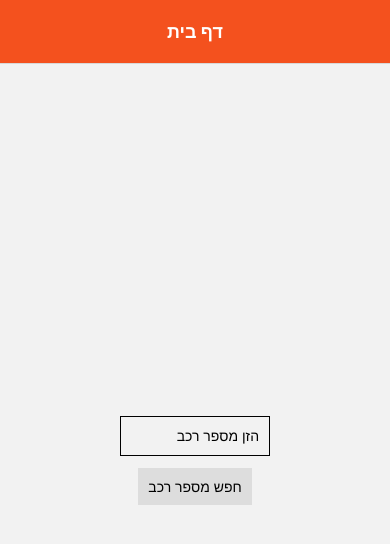
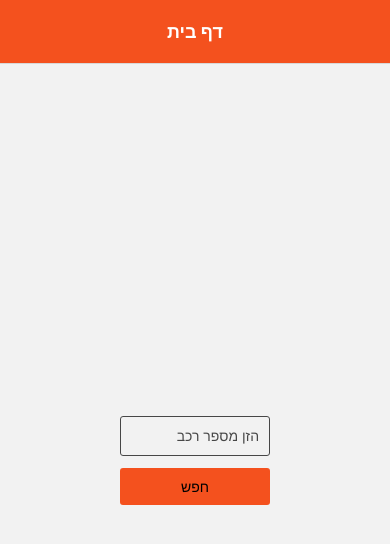
Before and after one commit to vladich11/Car, a React Native app: screen /Home in a window 390 px wide. Shown: the top 544 px of the page. Built offline with nearby package versions, Linux system fonts and the light colour scheme.

Commit message:
Design fix

```diff
--- a/src/screens/HomeScreen.js
+++ b/src/screens/HomeScreen.js
@@ -4,33 +4,33 @@ import {
   TextInput,
   TouchableOpacity,
   View,
-} from 'react-native';
-import React, { useState } from 'react';
-import { SafeAreaView } from 'react-native-safe-area-context';
-import { StatusBar } from 'expo-status-bar';
+} from "react-native";
+import React, { useState } from "react";
+import { SafeAreaView } from "react-native-safe-area-context";
+import { StatusBar } from "expo-status-bar";
 
 const HomeScreen = ({ navigation }) => {
-  const [numberPlate, setNumberplate] = useState('');
-  const [error, setError] = useState('');
+  const [numberPlate, setNumberplate] = useState("");
+  const [error, setError] = useState("");
 
   const validate = () => {
     if (!numberPlate) {
-      setError('אנא הזן מספר רכב');
+      setError("אנא הזן מספר רכב");
     } else {
-      navigation.navigate('Info', { numberPlate });
+      navigation.navigate("Info", { numberPlate });
     }
   };
 
   const handleError = () => {
-    setError('');
+    setError("");
   };
 
   return (
     <SafeAreaView
-      style={{ flex: 1, alignItems: 'center', justifyContent: 'center' }}
+      style={{ flex: 1, alignItems: "center", justifyContent: "center" }}
     >
       <StatusBar barStyle="dark-content" backgroundColor="#f4511e" />
-      {<Text>{error && <Text style={{ color: 'red' }}>{error}</Text>}</Text>}
+      {<Text>{error && <Text style={{ color: "red" }}>{error}</Text>}</Text>}
       <TextInput
         placeholder="הזן מספר רכב"
         style={styles.textInput}
@@ -42,7 +42,7 @@ const HomeScreen = ({ navigation }) => {
       ></TextInput>
 
       <TouchableOpacity style={styles.button} onPress={() => validate()}>
-        <Text>חפש מספר רכב</Text>
+        <Text>חפש</Text>
       </TouchableOpacity>
     </SafeAreaView>
   );
@@ -57,11 +57,15 @@ const styles = StyleSheet.create({
     margin: 12,
     borderWidth: 1,
     padding: 10,
-    textAlign: 'right',
+    textAlign: "right",
+    opacity: 0.7,
+    borderRadius: 3,
   },
   button: {
-    alignItems: 'center',
-    backgroundColor: '#DDDDDD',
+    alignItems: "center",
+    backgroundColor: "#f4511e",
     padding: 10,
+    width: 150,
+    borderRadius: 3,
   },
 });
--- a/src/screens/InfoScreen.js
+++ b/src/screens/InfoScreen.js
@@ -1,30 +1,30 @@
-import { SafeAreaView, ScrollView, StyleSheet, View, Text } from 'react-native';
-import React, { useEffect, useState } from 'react';
-import urls from '../api/urls';
-import { StatusBar } from 'expo-status-bar';
+import { SafeAreaView, ScrollView, StyleSheet, View, Text } from "react-native";
+import React, { useEffect, useState } from "react";
+import urls from "../api/urls";
+import { StatusBar } from "expo-status-bar";
 
 const InfoScreen = ({ route, navigation }) => {
   // Car number plate number from HomeScreen
   const { numberPlate } = route.params;
   // General data for car numberplate
-  const [data, setData] = useState('');
+  const [data, setData] = useState("");
 
   // History data for car numberplate
-  const [historyData, setHistoryData] = useState('');
+  const [historyData, setHistoryData] = useState("");
 
   // Disabled certificate  for car numberplate
-  const [certificateData, setCertificateData] = useState('');
+  const [certificateData, setCertificateData] = useState("");
 
   const getDataForNumberPlate = async () => {
     try {
       const response = await fetch(
         urls.searchCarInfoByNumberPlate(numberPlate),
         {
-          method: 'GET',
+          method: "GET",
         }
       );
       const serverData = await response.json();
-      if (typeof serverData.result !== 'undefined')
+      if (typeof serverData.result !== "undefined")
         setData(serverData.result.records[0]);
     } catch (error) {
       console.error(error);
@@ -83,7 +83,7 @@ const InfoScreen = ({ route, navigation }) => {
     <SafeAreaView style={styles.container}>
       <StatusBar barStyle="dark-content" backgroundColor="#f4511e" />
       <ScrollView>
-        <Text style={{ margin: 10, fontWeight: 'bold', fontSize: 25 }}>
+        <Text style={{ margin: 10, fontWeight: "bold", fontSize: 25 }}>
           מידע כללי
         </Text>
         <Text>
@@ -130,9 +130,10 @@ const InfoScreen = ({ route, navigation }) => {
               </Text>
               <Text
                 style={{
-                  margin: 10,
-                  fontWeight: 'bold',
-                  textAlign: 'right',
+                  marginTop: 50,
+                  marginBottom: 10,
+                  fontWeight: "bold",
+                  textAlign: "right",
                   fontSize: 25,
                 }}
               >
@@ -211,18 +212,19 @@ export default InfoScreen;
 
 const styles = StyleSheet.create({
   container: {
-    alignContent: 'center',
-    alignSelf: 'center',
+    alignContent: "center",
+    alignSelf: "center",
   },
   rightText: {
-    textAlign: 'right',
-    textAlignVertical: 'center', //Centered vertically
-    backgroundColor: '#f9f9f9',
-    marginTop: 15,
+    textAlign: "right",
+    textAlignVertical: "center", //Centered vertically
+    backgroundColor: "#f9f9f9",
     fontSize: 17,
     height: 50,
+    width: 400,
+    paddingRight: 15,
   },
   darkRow: {
-    backgroundColor: '#E0E0E0',
+    backgroundColor: "#E0E0E0",
   },
 });
```
